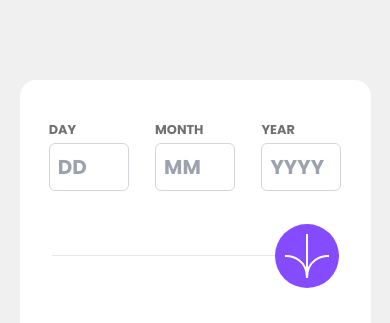
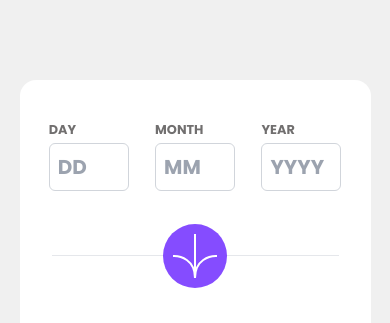
Before and after one commit to Xico26/fm-age-calculator-app, a plain HTML site: page index.html in a window 390 px wide. Shown: the top 323 px of the page. Drawn offline with nearby package versions, Linux system fonts and the light colour scheme.

Commit message:
Fixed position of button

```diff
--- a/index.html
+++ b/index.html
@@ -30,7 +30,7 @@
       </div>
       <div class="flex flex-col mt-12 mx-8">
         <hr>
-        <button class="h-16 w-16 btn rounded-full self-end relative -top-8 text-white text-4xl flex items-center justify-center" id="btn" type="submit">
+        <button class="h-16 w-16 btn rounded-full self-center md:self-end relative -top-8 text-white text-4xl flex items-center justify-center" id="btn" type="submit">
           <img src="./assets/images/icon-arrow.svg" alt="Submit">
         </button>
       </div>
```
